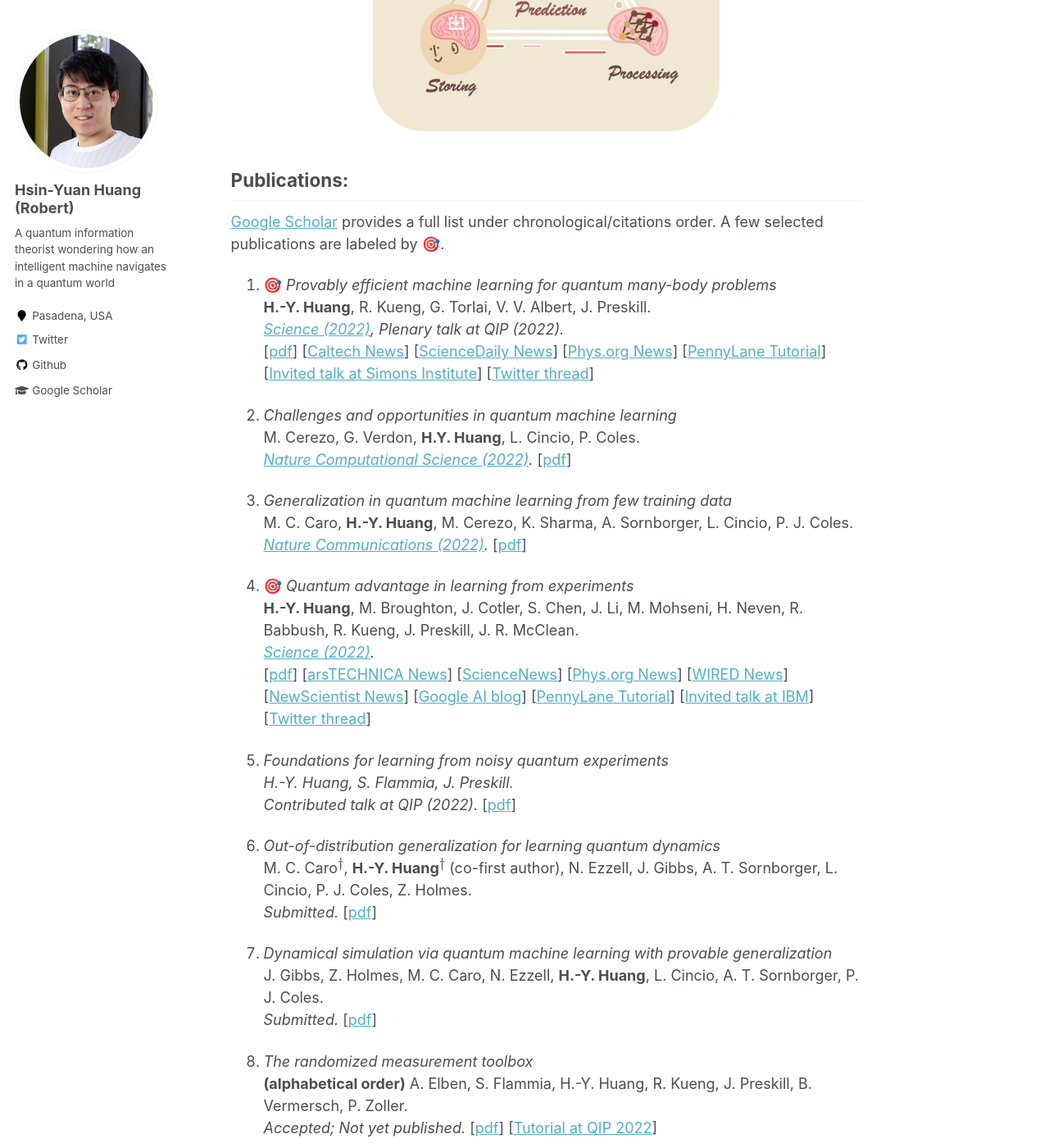
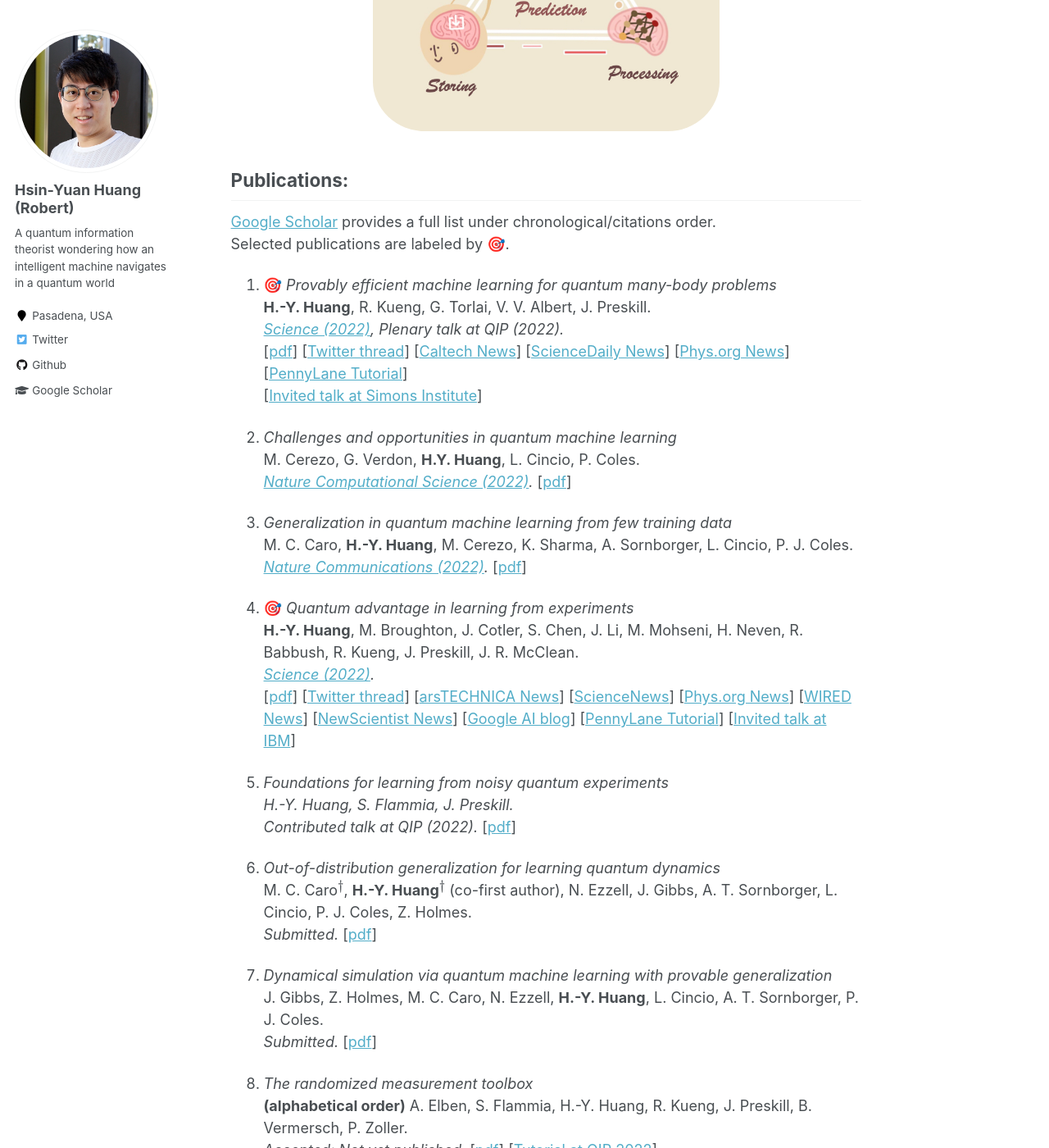
Before and after one commit to hsinyuan-huang/hsinyuan-huang.github.io, a Jekyll site: the page built from _pages/about.md, in a window 1280 px wide and 1400 px high, scrolled down 921 px. Shown: the whole window at 82% size. Built offline with Jekyll 4.4.1, drawn with Linux system fonts in a browser that asks for light colours; emoji names are drawn with the system emoji font; formulas are drawn with MathJax 3.

Commit message:
Minor change

```diff
--- a/_pages/about.md
+++ b/_pages/about.md
@@ -28,14 +28,14 @@
 
 ## Publications:
 
-<a href="https://scholar.google.com/citations?user=2y5YF-gAAAAJ&hl=en" target="_blank">Google Scholar</a> provides a full list under chronological/citations order.
-A few selected publications are labeled by :dart:.
+<a href="https://scholar.google.com/citations?user=2y5YF-gAAAAJ&hl=en" target="_blank">Google Scholar</a> provides a full list under chronological/citations order.<br>
+Selected publications are labeled by :dart:.
 
 
 1. :dart:  *Provably efficient machine learning for quantum many-body problems* <br>
 **H.-Y. Huang**, R. Kueng, G. Torlai, V. V. Albert, J. Preskill. <br>
 *<a href="https://www.science.org/doi/10.1126/science.abk3333" target="_blank">Science (2022)</a>, Plenary talk at QIP (2022).* <br>
-[<a href="https://arxiv.org/abs/2106.12627" target="_blank">pdf</a>] [<a href="https://www.caltech.edu/about/news/classical-machine-learning-can-solve-tricky-quantum-problems" target="_blank">Caltech News</a>] [<a href="https://www.sciencedaily.com/releases/2022/09/220923090705.htm" target="_blank">ScienceDaily News</a>] [<a href="https://phys.org/news/2022-09-traditional-quantum-problems.html" target="_blank">Phys.org News</a>] [<a href="https://pennylane.ai/qml/demos/tutorial_ml_classical_shadows.html" target="_blank">PennyLane Tutorial</a>]<br> [<a href="https://youtu.be/W-vGcWZYQeA" target="_blank">Invited talk at Simons Institute</a>] [<a href="https://twitter.com/RobertHuangHY/status/1408230497512087554" target="_blank">Twitter thread</a>]
+[<a href="https://arxiv.org/abs/2106.12627" target="_blank">pdf</a>] [<a href="https://twitter.com/RobertHuangHY/status/1408230497512087554" target="_blank">Twitter thread</a>] [<a href="https://www.caltech.edu/about/news/classical-machine-learning-can-solve-tricky-quantum-problems" target="_blank">Caltech News</a>] [<a href="https://www.sciencedaily.com/releases/2022/09/220923090705.htm" target="_blank">ScienceDaily News</a>] [<a href="https://phys.org/news/2022-09-traditional-quantum-problems.html" target="_blank">Phys.org News</a>] [<a href="https://pennylane.ai/qml/demos/tutorial_ml_classical_shadows.html" target="_blank">PennyLane Tutorial</a>]<br> [<a href="https://youtu.be/W-vGcWZYQeA" target="_blank">Invited talk at Simons Institute</a>]
 
 
 1. *Challenges and opportunities in quantum machine learning* <br>
@@ -53,9 +53,9 @@
 1. :dart:  *Quantum advantage in learning from experiments* <br>
 **H.-Y. Huang**, M. Broughton, J. Cotler, S. Chen, J. Li, M. Mohseni, H. Neven, R. Babbush, R. Kueng, J. Preskill, J. R. McClean. <br>
 *<a href="https://www.nature.com/articles/s41467-022-32550-3" target="_blank">Science (2022)</a>.*<br>
-[<a href="https://arxiv.org/abs/2112.00778" target="_blank">pdf</a>] [<a href="https://arstechnica.com/science/2022/06/quantum-computer-succeeds-where-a-classical-algorithm-fails/" target="_blank">arsTECHNICA News</a>] [<a href="https://www.sciencenews.org/article/quantum-physics-machine-learning-google-computer" target="_blank">ScienceNews</a>] [<a href="https://phys.org/news/2022-06-theory-quantum-exponentially-faster-tasks.html" target="_blank">Phys.org News</a>] [<a href="https://www.wired.com/story/quantum-advantage-showdowns-have-no-clear-winners/" target="_blank">WIRED News</a>]
+[<a href="https://arxiv.org/abs/2112.00778" target="_blank">pdf</a>] [<a href="https://twitter.com/RobertHuangHY/status/1466678468213542912" target="_blank">Twitter thread</a>] [<a href="https://arstechnica.com/science/2022/06/quantum-computer-succeeds-where-a-classical-algorithm-fails/" target="_blank">arsTECHNICA News</a>] [<a href="https://www.sciencenews.org/article/quantum-physics-machine-learning-google-computer" target="_blank">ScienceNews</a>] [<a href="https://phys.org/news/2022-06-theory-quantum-exponentially-faster-tasks.html" target="_blank">Phys.org News</a>] [<a href="https://www.wired.com/story/quantum-advantage-showdowns-have-no-clear-winners/" target="_blank">WIRED News</a>]
 [<a href="https://www.newscientist.com/article/2323540-quantum-computers-proved-to-have-quantum-advantage-on-some-tasks/" target="_blank">NewScientist News</a>]
-[<a href="https://ai.googleblog.com/2022/06/quantum-advantage-in-learning-from.html" target="_blank">Google AI blog</a>] [<a href="https://pennylane.ai/qml/demos/tutorial_learning_from_experiments.html" target="_blank">PennyLane Tutorial</a>] [<a href="https://www.youtube.com/watch?v=5K8zmMABK6E&ab_channel=Qiskit" target="_blank">Invited talk at IBM</a>] [<a href="https://twitter.com/RobertHuangHY/status/1466678468213542912" target="_blank">Twitter thread</a>]
+[<a href="https://ai.googleblog.com/2022/06/quantum-advantage-in-learning-from.html" target="_blank">Google AI blog</a>] [<a href="https://pennylane.ai/qml/demos/tutorial_learning_from_experiments.html" target="_blank">PennyLane Tutorial</a>] [<a href="https://www.youtube.com/watch?v=5K8zmMABK6E&ab_channel=Qiskit" target="_blank">Invited talk at IBM</a>]
 
 
 1. *Foundations for learning from noisy quantum experiments* <br>
```
